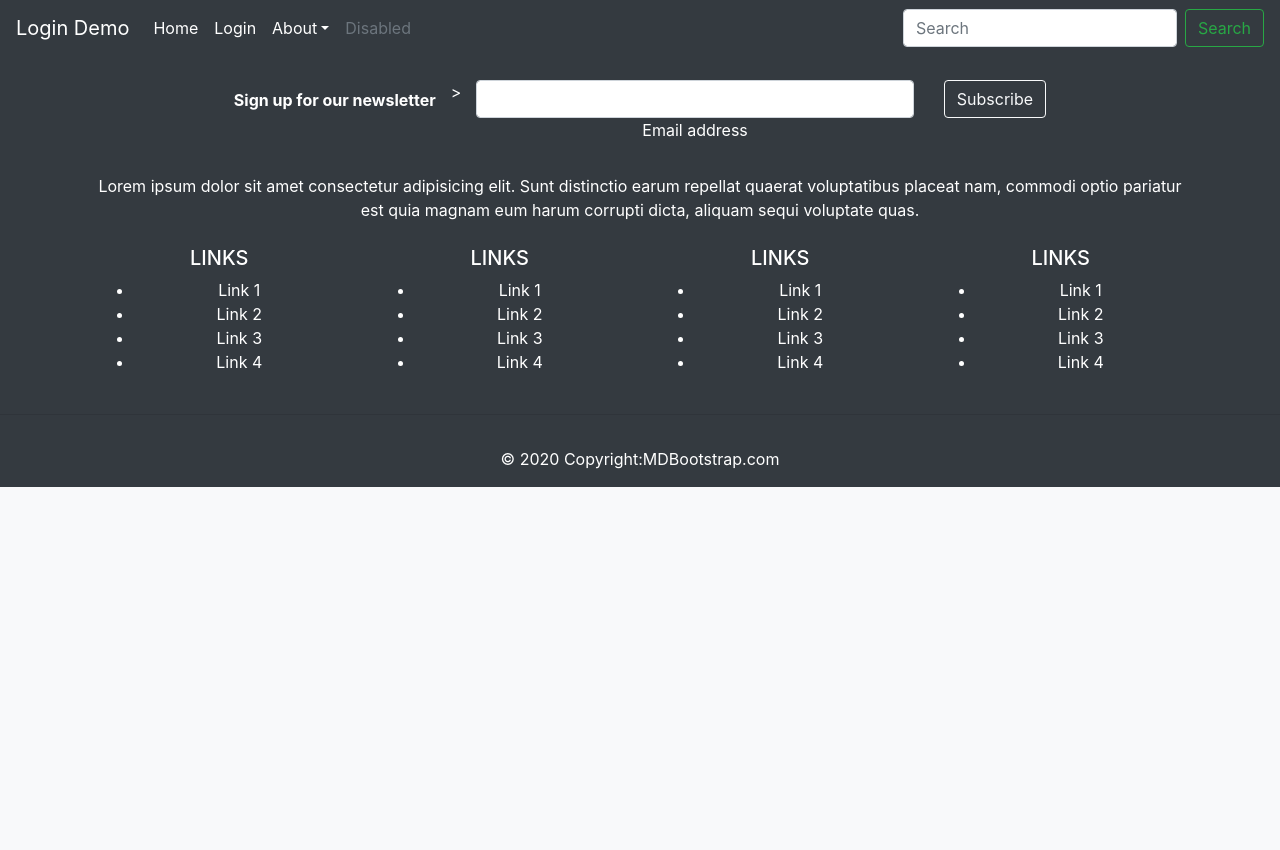
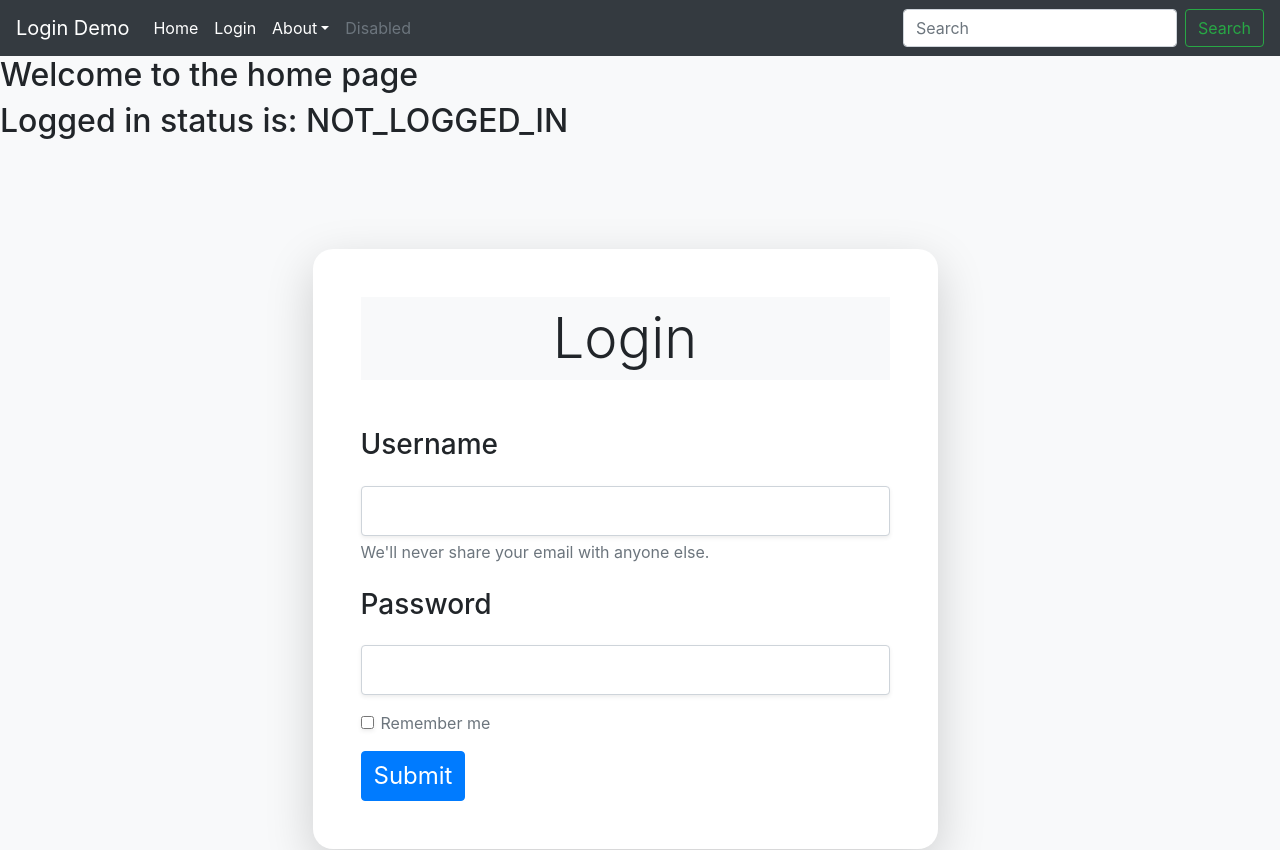
Before and after one commit to Berkeley-gov/Login-Page, a React (Create React App) app in the folder login-page/: page / in a window 1280 px wide. Shown: the top 850 px of the page. Before the commit the page ends 800 px from the top, so only its background shows below. Built offline with nearby package versions, Linux system fonts and the light colour scheme.

Commit message:
Changed the system archticture

```diff
--- a/login-page/src/App.js
+++ b/login-page/src/App.js
@@ -1,25 +1,46 @@
-import {BrowserRouter as Router, Switch, Route} from 'react-router-dom';
+import {BrowserRouter, Switch, Route} from 'react-router-dom';
+import React, {Component} from 'react';
 import NavigationalBar from './components/utility-components/nav-bar.component';
-import LoginPage from './components/login-page.component';
 import HomePage from './components/home-page.component';
 import AboutPage from './components/about-page.component';
 import Footer from './components/utility-components/footer.component';
 
-function App() {
-  return (
+export default class App extends React.Component {
+    constructor(props) {
+        super(props);
 
-      <Router>
+        this.state = {
+            loggedInStatus: 'NOT_LOGGED_IN',
+            user: {}
+        };
+
+        this.handleLogin = this.handleLogin.bind(this);
+    }
+
+    // Updates the states of the app component. Key functionality needed for authentication of user credentials.
+    handleLogin(data) {
+        this.setState({
+            loggedInStatus: "LOGGED",
+            user: data
+        });
+    }
+
+    render() {
+        return(
+            <div className='app bg-light'>
                 {/* Everything located within the Router tags is now accessible to the browser/client. This allows for component navigational functionality  */}
-        <div className='App bg-light'>
                 <NavigationalBar />
                 {/* Route allows for the creation of URL paths that display a component/web page when their respective endpoints are hit. */}
-            <Route path='Login-Page/login' component={LoginPage} />
-            <Route path='Login-Page/' component={HomePage} />
-            <Route path='Login-Page/about' component={AboutPage} />
+                <BrowserRouter>
+                    <Switch>
+                        {/* NOTE: render prop is used to pass data in a Route element. */}
+                        <Route exact path={'/'} render={props => (<HomePage {... props} loggedInStatus={this.state.loggedInStatus} />)} />
+                        <Route exact path='/dashboard' component={AboutPage} />
+                    </Switch>
+                </BrowserRouter>
+                {/* Application footer component for nav links and contact information. */}
                 <Footer />
             </div>
-      </Router>
         );
     }
-
-export default App;
+}
--- a/login-page/src/components/home-page.component.js
+++ b/login-page/src/components/home-page.component.js
@@ -1,10 +1,27 @@
 import React, { Component } from 'react';
+import Login from './login-page.component';
+
 
 export default class HomePage extends React.Component {
+    constructor(props) {
+        super(props)
+
+        this.handleSuccessfulAuth = this.handleSuccessfulAuth.bind(this);
+    }
+
+    handleSuccessfulAuth(data) {
+        //TODO: update the parent component
+        this.props.handleLogin(data);
+        this.props.history.push('/dashboard');
+    }
+
     render() {
         return(
             <main>
-                <h2>Inside the Home page component.</h2>
+                <h2>Welcome to the home page</h2>
+                <h2>Logged in status is: {this.props.loggedInStatus}</h2>
+                {/*TODO: Change component name from Login to Registration */}
+                <Login handleSuccessfulAuth={this.handleSuccessfulAuth} />
             </main>
         );
     }
--- a/login-page/src/components/login-page.component.js
+++ b/login-page/src/components/login-page.component.js
@@ -11,6 +11,8 @@ export default class LoginPage extends React.Component {
         this.state = {
             username: '',
             password: '',
+            password_confirmation: '',
+            registrationErrors: '',
             arrayOfUsers: [],
         };
 
@@ -33,6 +35,8 @@ export default class LoginPage extends React.Component {
     handleFormSubmission = (e) => {
         // Prevents default form submission functionality when button is onClick event is activated.
         e.preventDefault();
+
+        console.log('Login form submitted.\n');
 
         // User input credentials stored into an object literal name.
         const loginAttempt = {
--- a/login-page/src/components/utility-components/nav-bar.component.js
+++ b/login-page/src/components/utility-components/nav-bar.component.js
@@ -10,7 +10,7 @@ export default class NavigationalBar extends React.Component {
               <nav className="navbar navbar-expand-lg bg-dark">
 
                   { /* Login demo logo will redirect the user to the login form page. */}
-                  <a className="navbar-brand" href="Login-Page/login">Login Demo</a>
+                  <a className="navbar-brand" href="/">Login Demo</a>
                   <button className="navbar-toggler" type="button" data-toggle="collapse"
                           data-target="#navbarSupportedContent" aria-controls="navbarSupportedContent"
                           aria-expanded="false" aria-label="Toggle navigation">
@@ -22,17 +22,17 @@ export default class NavigationalBar extends React.Component {
 
                           { /* Router path for home component set to URL path: /home */}
                           <li className="nav-item active">
-                              <a className="nav-link" href="Login-Page/">Home <span className="sr-only">(current)</span></a>
+                              <a className="nav-link" href="/">Home <span className="sr-only">(current)</span></a>
                           </li>
 
                           { /* Router path for about component set to URL path: /about */}
                           <li className="nav-item">
-                              <a className="nav-link" href="Login-Page/login">Login</a>
+                              <a className="nav-link" href="/login">Login</a>
                           </li>
 
                           { /* Router path for login component set to URL path: /login */}
                           <li className="nav-item dropdown">
-                              <a className="nav-link dropdown-toggle" href="Login-Page/about" id="navbarDropdown" role="button"
+                              <a className="nav-link dropdown-toggle" href="/dashboard" id="navbarDropdown" role="button"
                                  data-toggle="dropdown" aria-haspopup="true" aria-expanded="false">About</a>
                           </li>
 
```
Lines whose indentation alone changed are shown as unchanged.
